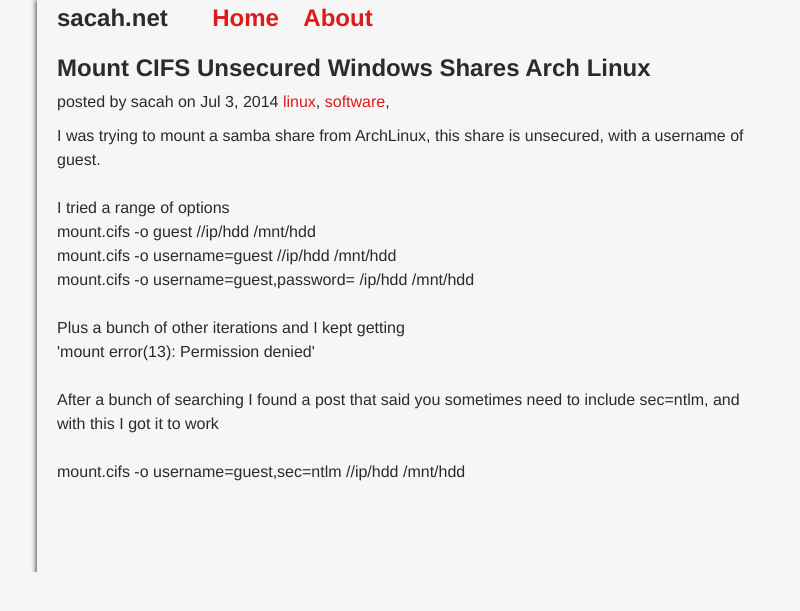
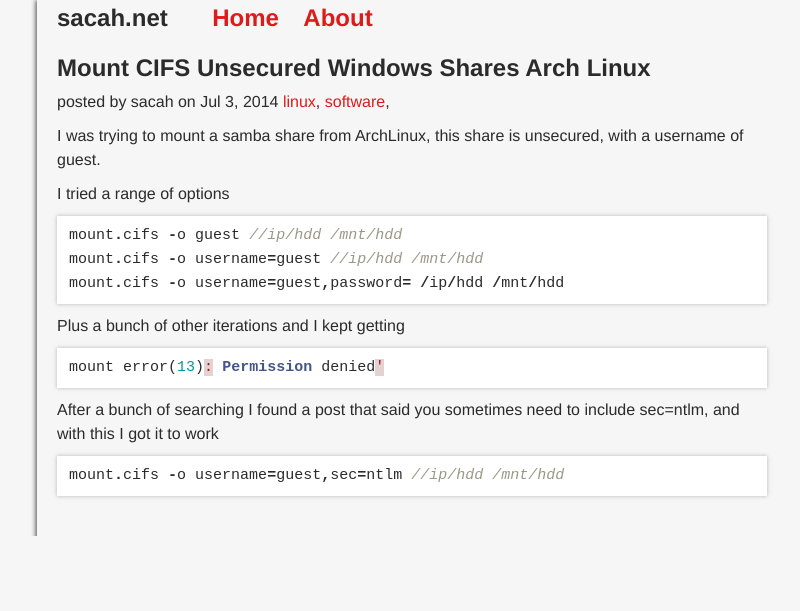
Before and after one commit to sacah/sacah.net-jekyll, a Jekyll site: the page built from _posts/2014-07-03-mount-cifs-unsecured-windows-shares.md, in a window 1280 px wide. Shown: the top 611 px of the page, without its empty margins (278-1078 px from the left). Built offline with Jekyll 4.4.1, drawn with Linux system fonts in a browser that asks for light colours; comment, search, counter and statistics services are not loaded.

Commit message:
Converting posts to MD, styling tables & code

```diff
--- /dev/null
+++ b/_posts/2014-07-03-mount-cifs-unsecured-windows-shares.md
@@ -0,0 +1,33 @@
+---
+layout: post
+title: Mount CIFS Unsecured Windows Shares Arch Linux
+date: '2014-07-03T22:12:00.000+10:00'
+author: sacah
+tags:
+- linux
+- software
+modified_time: '2014-07-03T22:12:01.418+10:00'
+blogger_id: tag:blogger.com,1999:blog-4605009901196846959.post-9188391757293817006
+blogger_orig_url: http://www.sacah.net/2014/07/mount-cifs-unsecured-windows-shares.html
+---
+
+I was trying to mount a samba share from ArchLinux, this share is unsecured, with a username of guest.
+
+I tried a range of options
+
+{% highlight io %}
+mount.cifs -o guest //ip/hdd /mnt/hdd
+mount.cifs -o username=guest //ip/hdd /mnt/hdd
+mount.cifs -o username=guest,password= /ip/hdd /mnt/hdd
+{% endhighlight %}
+
+Plus a bunch of other iterations and I kept getting
+{% highlight io %}
+mount error(13): Permission denied'
+{% endhighlight %}
+
+After a bunch of searching I found a post that said you sometimes need to include sec=ntlm, and with this I got it to work
+
+{% highlight io %}
+mount.cifs -o username=guest,sec=ntlm //ip/hdd /mnt/hdd
+{% endhighlight %}
--- a/_sass/_base.scss
+++ b/_sass/_base.scss
@@ -100,12 +100,10 @@ blockquote {
 /**
  * Code formatting
  */
-pre,
-code {
+pre {
     font-size: 15px;
-    border: 1px solid $highlight-color-light;
-    border-radius: 3px;
-    background-color: #eef;
+    background-color: #fff;
+    box-shadow: 0px 0px 4px 0px rgba(160,160,160,0.75);
 }
 
 code {
@@ -122,6 +120,32 @@ pre {
     }
 }
 
+TABLE {
+    width: 100%;
+    margin-bottom: $spacing-unit;
+    font-size: 0.8em;
+    background: #fff;
+    border-collapse: collapse;
+    text-align: left;
+    box-shadow: 0px 0px 4px 0px rgba(160,160,160,0.75);
+
+    TH {
+        font-size: 14px;
+        font-weight: normal;
+        padding: 10px 8px;
+        border-bottom: 2px solid $brand-color;
+    }
+
+    TD {
+        border-bottom: 1px solid lighten($text-color, 70%);
+        padding: 6px 8px;
+    }
+
+    TBODY TR:hover TD {
+        background-color: #EEE;
+    }
+}
+
 /**
  * Clearfix
  */
```
Also changed, not shown: _posts/2014-04-13-linux-batch-thumbnail-creation-of.html (deleted, +0 -18 lines), _posts/2014-04-13-linux-batch-thumbnail-creation-of.md (added, +117 -0 lines), _posts/2014-07-03-mount-cifs-unsecured-windows-shares.html (deleted, +0 -14 lines).
